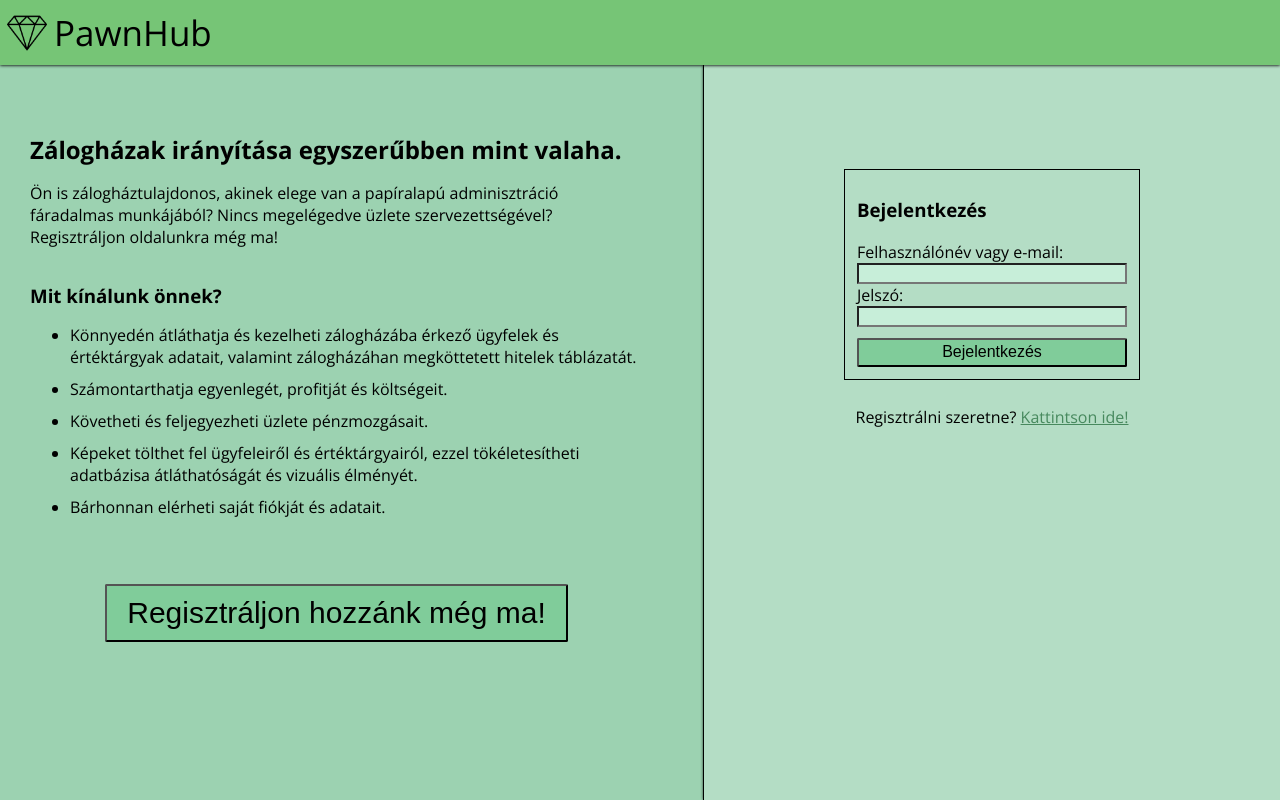
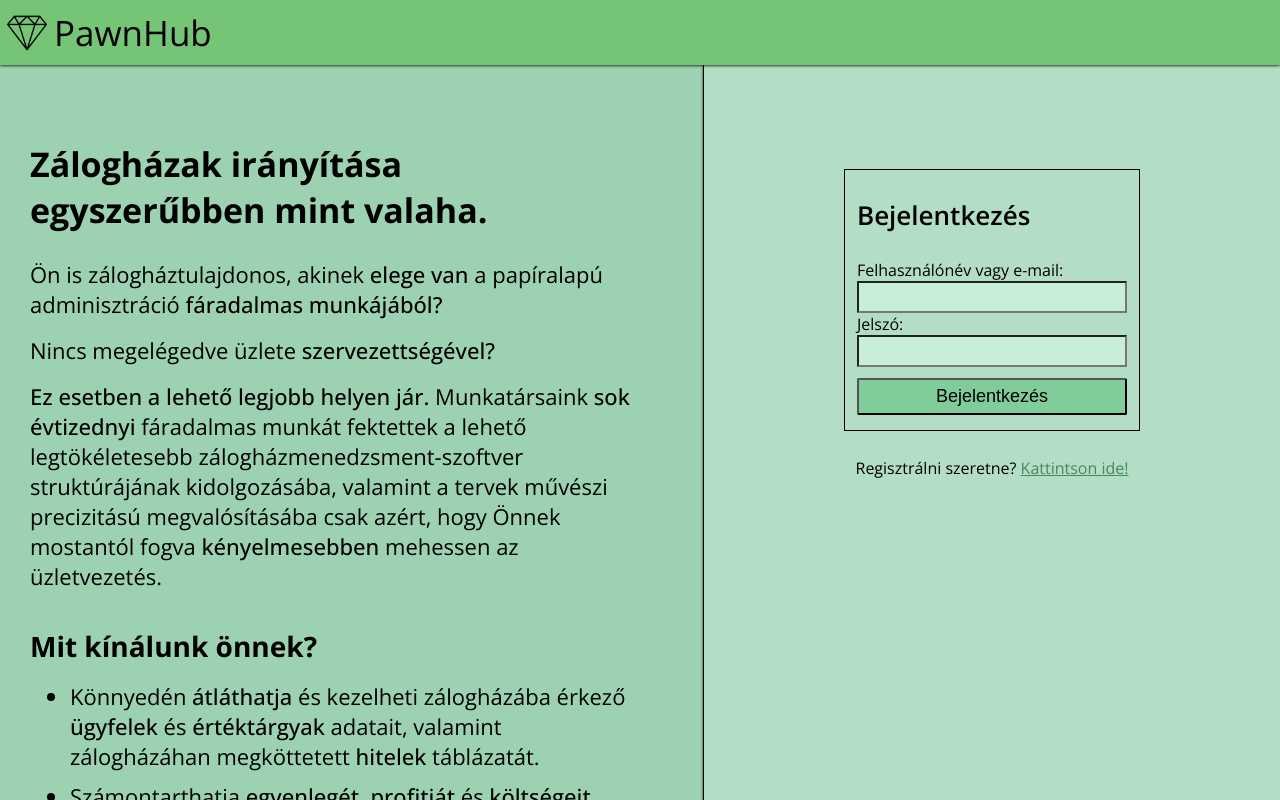
Before and after one commit to mikobalint-szbi/PawnHub, a SvelteKit app: page / in a window 1280 px wide. Shown: the top 800 px of the page. Built offline with nearby package versions, Linux system fonts and the light colour scheme.

Commit message:
promotion text updated on login page

```diff
--- a/src/lib/Popups/ProductPopup.svelte
+++ b/src/lib/Popups/ProductPopup.svelte
@@ -491,12 +491,12 @@
 
             }
             #loan{
-                padding: 7px;
+                padding: 10px;
 
                 #loanBox{
                     background-color: rgb(130, 203, 156);
                     width: 100%;
-                    height: 100%;
+                    height: 91.5%;
                     border: 1px solid black;
                     box-shadow: 0px 0px 1px black;
                     border-radius: 4px;
--- a/src/routes/+page.svelte
+++ b/src/routes/+page.svelte
@@ -36,15 +36,20 @@
 <section id="body">
     <div id="body-col1">
         <h2>Zálogházak irányítása egyszerűbben mint valaha.</h2>
-        <p>Ön is zálogháztulajdonos, akinek elege van a papíralapú adminisztráció fáradalmas munkájából? Nincs megelégedve üzlete szervezettségével? Regisztráljon oldalunkra még ma!</p>
+        <p>Ön is zálogháztulajdonos, akinek <b>elege van </b> a papíralapú adminisztráció  <b>fáradalmas munkájából? </b> </p>
+        <p>Nincs megelégedve üzlete <b> szervezettségével? </b></p>
+        <p>
+            <b>Ez esetben a lehető legjobb helyen jár.</b> Munkatársaink <b>sok évtizednyi</b> fáradalmas munkát fektettek a lehető legtökéletesebb zálogházmenedzsment-szoftver struktúrájának kidolgozásába, valamint a tervek művészi precizitású megvalósításába csak azért, hogy Önnek mostantól fogva <b>kényelmesebben </b>mehessen az üzletvezetés.
+        </p>
+
 
         <h3>Mit kínálunk önnek?</h3>
         <ul id="offer">
-            <li>Könnyedén átláthatja és kezelheti zálogházába érkező ügyfelek és értéktárgyak adatait, valamint zálogházáhan megköttetett hitelek táblázatát.</li>
-            <li>Számontarthatja egyenlegét, profitját és költségeit.</li>
-            <li>Követheti és feljegyezheti üzlete pénzmozgásait.</li>
-            <li>Képeket tölthet fel ügyfeleiről és értéktárgyairól, ezzel tökéletesítheti adatbázisa átláthatóságát és vizuális élményét.</li>
-            <li>Bárhonnan elérheti saját fiókját és adatait.</li>
+            <li>Könnyedén <b>átláthatja </b> és kezelheti zálogházába érkező <b>ügyfelek</b> és <b>értéktárgyak</b> adatait, valamint zálogházáhan megköttetett <b> hitelek </b> táblázatát.</li>
+            <li>Számontarthatja <b>egyenlegét</b>, <b>profitját</b> és <b>költségeit.</b></li>
+            <li>Feljegyezheti és követheti üzlete <b>pénzmozgásait.</b></li>
+            <li><b>Képeket tölthet fel</b> ügyfeleiről és értéktárgyairól, ezzel tökéletesítheti adatbázisa átláthatóságát és vizuális élményét.</li>
+            <li><b>Bárhonnan</b> elérheti saját fiókját és adatait.</li>
         </ul>
 
         <h3 class="none">Mit kérünk cserébe?</h3>
@@ -68,7 +73,7 @@
 
     </div>
     <div id="body-col2">
-        <div id="loginBox">
+        <div id="loginBox" class="formBox">
             <h3>Bejelentkezés</h3>
             <label for="l-username">Felhasználónév vagy e-mail:</label>
             <input type="text" name="l-username" id="l-username">
@@ -77,7 +82,7 @@
             <button id="login" on:click={loginHandler}>Bejelentkezés</button>
         </div>
 
-        <div id="registerBox">
+        <div id="registerBox" class="formBox">
             <h3>Regisztráció</h3>
             <label for="r-surname">Vezetéknév:</label>
             <input type="text" name="r-surname" id="r-surname">
@@ -143,6 +148,29 @@
         flex-grow: 1;
         width: 100%;
         display: flex;
+
+
+        .formBox{
+            padding-bottom: 15px;
+
+            button{
+                height: 37px;
+                font-size: 18px;
+            }
+            input{
+                height: 32px;
+                font-size: 18px;
+            }
+
+            h3{
+                font-size: 26px;
+                font-weight: 600;
+            }
+
+            }
+
+
+
     }
     #body-col1{
         border-right: 1px solid black;
@@ -154,9 +182,26 @@
         padding-top: 6vh;
         background-color: rgb(156, 210, 177);
 
-        h3, h2{
+        h2{
+            margin-bottom: 18px;
+            font-size: 34px;
+        }
+        h3{
             margin-bottom: 0px;
+            font-size: 28px;
         }
+        p, li{
+            font-size: 22px;
+        }
+
+        p{
+            margin: 8px 0;
+
+        }
+        b{
+            font-weight: 500;
+        }
+
     }
     #body-col2{
         height: 100%;
```
